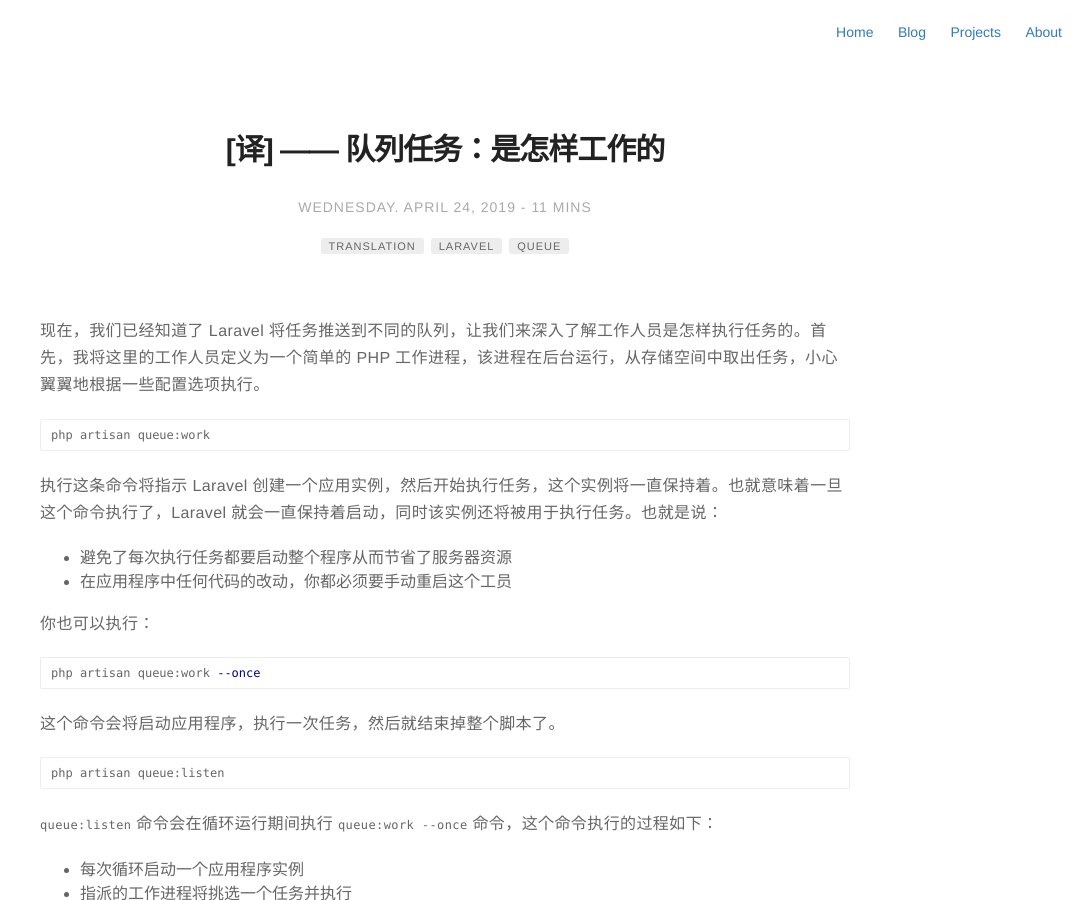
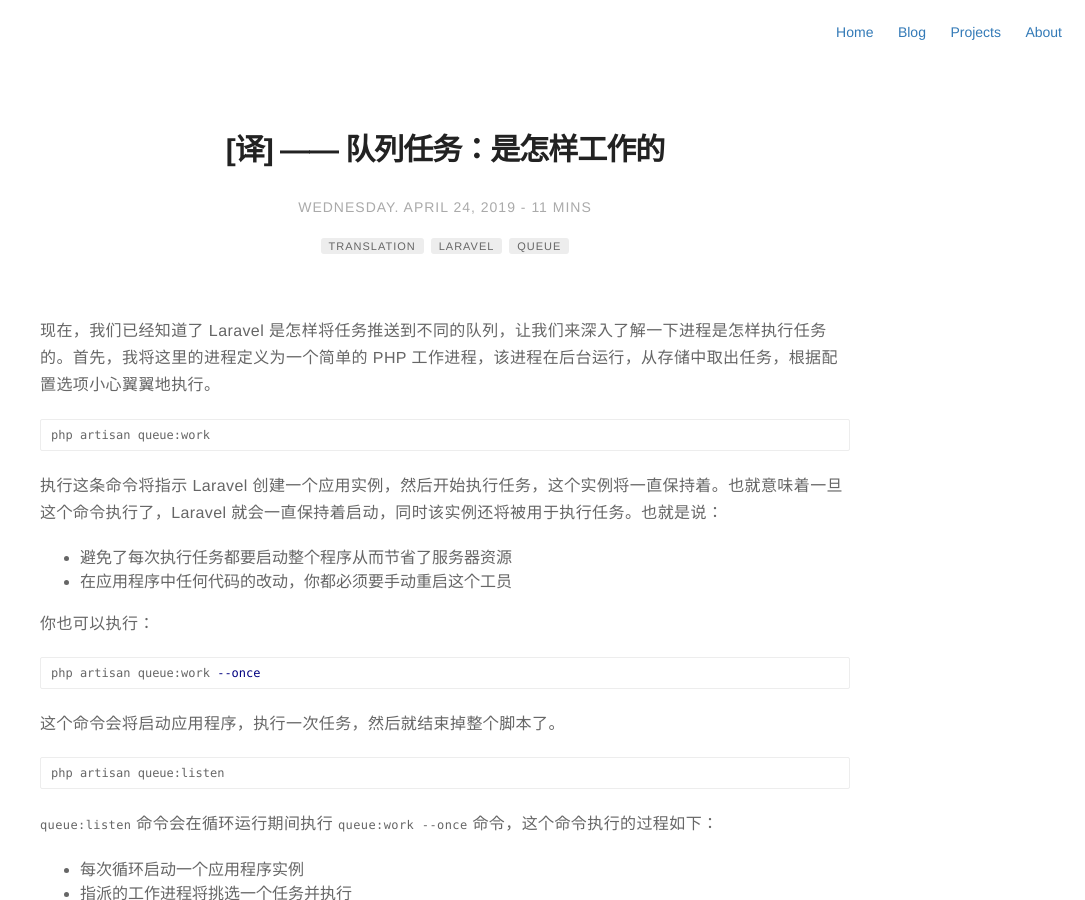
Before and after one commit to rust17/blog, a Jekyll site: the page built from _posts/second/2019-04-24-queue-workers-how-they-work.markdown, in a window 1280 px wide and 900 px high. Shown: the whole window, without its empty margins (195-1280 px from the left). Built offline with Jekyll 4.4.1, drawn with Linux system fonts in a browser that asks for light colours.

Commit message:
update queue-workers-how-they-work

````diff
--- a/_posts/second/2019-04-24-queue-workers-how-they-work.markdown
+++ b/_posts/second/2019-04-24-queue-workers-how-they-work.markdown
@@ -12,7 +12,7 @@
 description: 翻译文章 —— 描述了 Laravel 队列的工作原理
 ---
 
-现在，我们已经知道了 Laravel 将任务推送到不同的队列，让我们来深入了解工作人员是怎样执行任务的。首先，我将这里的工作人员定义为一个简单的 PHP 工作进程，该进程在后台运行，从存储空间中取出任务，小心翼翼地根据一些配置选项执行。
+现在，我们已经知道了 Laravel 是怎样将任务推送到不同的队列，让我们来深入了解一下进程是怎样执行任务的。首先，我将这里的进程定义为一个简单的 PHP 工作进程，该进程在后台运行，从存储中取出任务，根据配置选项小心翼翼地执行。
 
 ```shell
 php artisan queue:work
````
